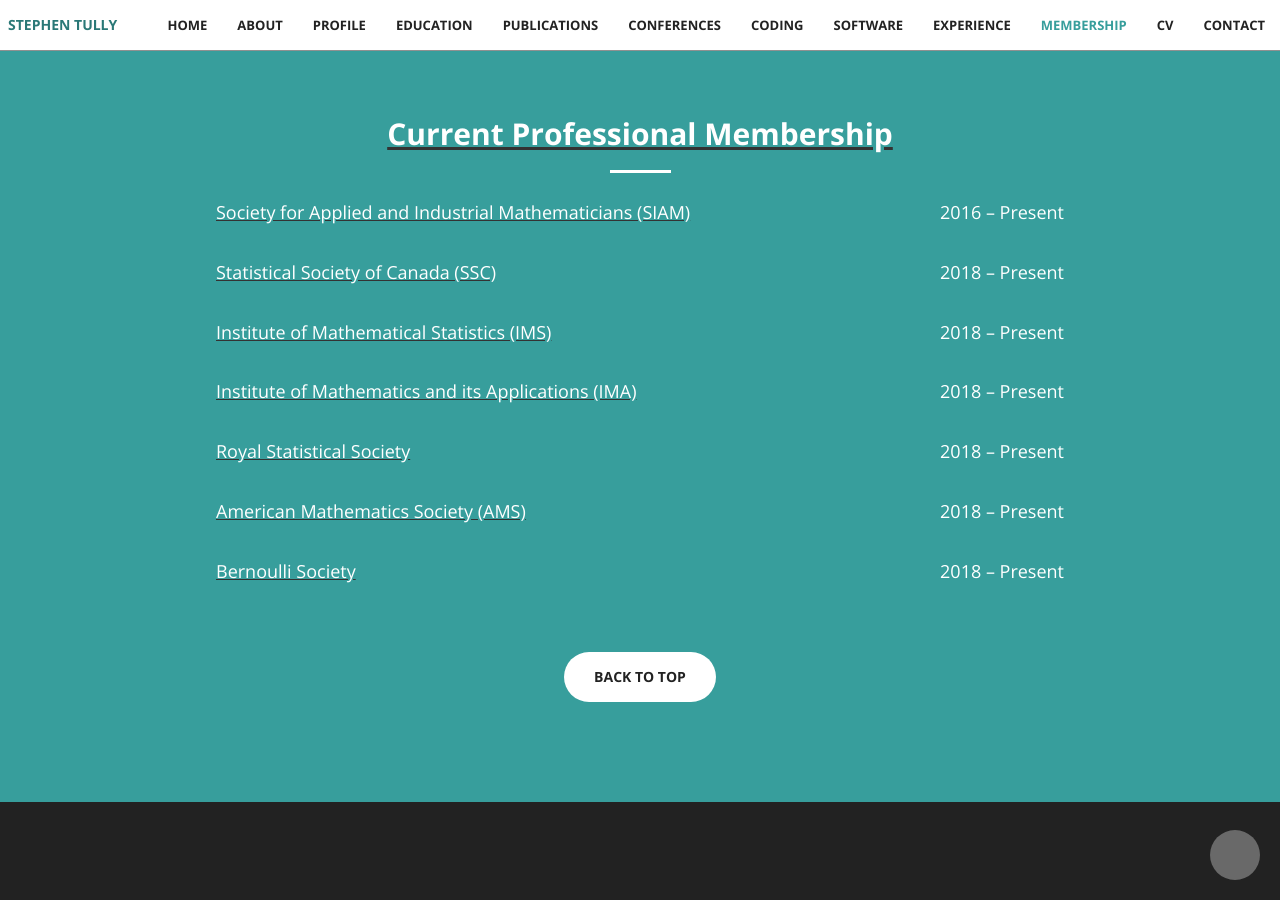
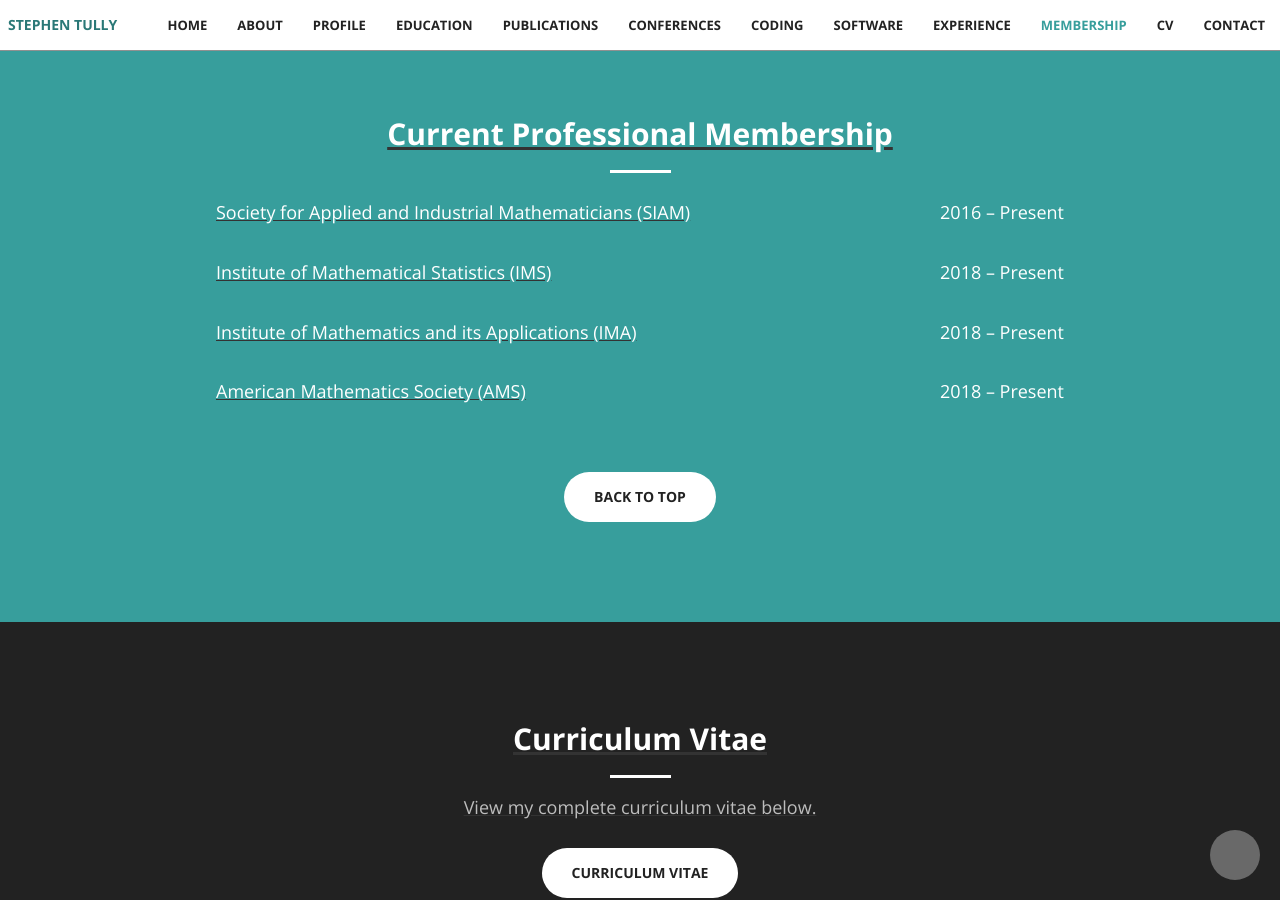
Before and after one commit to stephentully/stephentully.github.io, a Jekyll site: the page built from index.html, in a window 1280 px wide and 900 px high, scrolled down 9282 px. Built offline with Jekyll 4.4.1, drawn with Linux system fonts in a browser that asks for light colours; nearby versions of some CDN libraries; some web fonts are replaced.

Commit message:
Update membership.html

```diff
--- a/_includes/membership.html
+++ b/_includes/membership.html
@@ -13,17 +13,6 @@
             <!-- <div class="col-lg-14 text-left ex1"> -->
                 <h4>Society for Applied and Industrial Mathematicians (SIAM)
                     <span style="float:right;">2016 &ndash; Present</span></h4>
-            <!-- </div> -->
-        </div>
-    </div>
-
-    <br>
-
-    <div class="container">
-        <div class="row ex1">
-            <!-- <div class="col-lg-14 text-left ex1"> -->
-                <h4>Statistical Society of Canada (SSC)
-                    <span style="float:right;">2018 &ndash; Present</span></h4>
             <!-- </div> -->
         </div>
     </div>
@@ -52,16 +41,6 @@
 
     <br>
 
-    <div class="container">
-        <div class="row ex1">
-            <!-- <div class="col-lg-14 text-left ex1"> -->
-                <h4>Royal Statistical Society
-                    <span style="float:right;">2018 &ndash; Present</span></h4>
-            <!-- </div> -->
-        </div>
-    </div>
-
-    <br>
 
     <div class="container">
         <div class="row ex1">
@@ -72,17 +51,6 @@
         </div>
     </div>
 
-    <br>
-
-
-    <div class="container">
-        <div class="row ex1">
-            <!-- <div class="col-lg-14 text-left ex1"> -->
-                <h4>Bernoulli Society
-                    <span style="float:right;">2018 &ndash; Present</span></h4>
-            <!-- </div> -->
-        </div>
-    </div>
 
     <br>
     <br>
```
